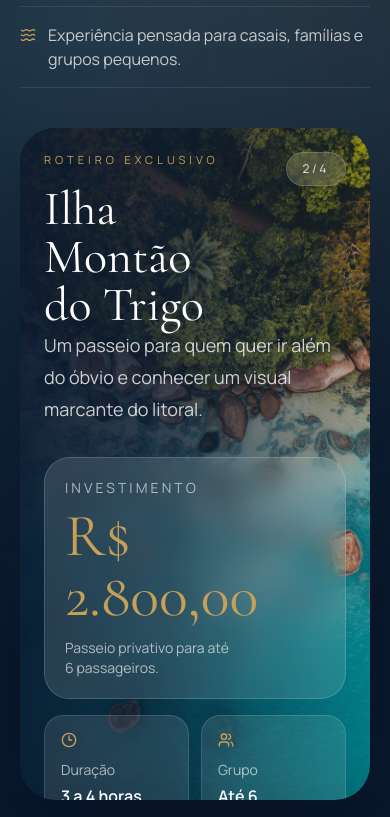
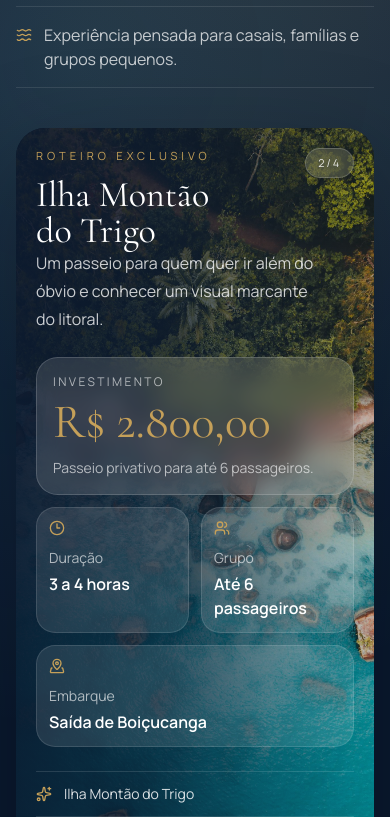
Before and after one commit to AGENCIAVCD/Marley-Aluguel-lancha, a Next.js app: page / in a window 390 px wide. Shown: the part 2620-3437 px from the top of the page. Built offline with nearby package versions, Linux system fonts and the light colour scheme.

Commit message:
Fix mobile pricing card clipping

```diff
--- a/app/page.tsx
+++ b/app/page.tsx
@@ -623,7 +623,7 @@ export default function Home() {
         className="relative overflow-hidden bg-[var(--color-navy)] py-18 text-white lg:py-24"
       >
         <div className="absolute inset-0 bg-[radial-gradient(circle_at_20%_20%,rgba(114,213,242,0.12),transparent_35%),radial-gradient(circle_at_80%_10%,rgba(197,160,89,0.16),transparent_30%)]" />
-        <div className="relative mx-auto max-w-7xl px-5 sm:px-8 lg:px-12">
+        <div className="relative mx-auto max-w-7xl px-4 sm:px-8 lg:px-12">
           <motion.div {...fadeUp()} className="grid gap-6 lg:grid-cols-[0.9fr_1.1fr]">
             <div className="max-w-lg">
               <p className="font-sans text-[0.72rem] uppercase tracking-[0.4em] text-[var(--color-sand)]">
@@ -653,12 +653,12 @@ export default function Home() {
               initial={{ opacity: 0, x: shouldReduceMotion ? 0 : 28 }}
               animate={{ opacity: 1, x: 0 }}
               transition={{ duration: 0.5, ease: "easeOut" }}
-              className="relative overflow-hidden rounded-[2.2rem] bg-[var(--color-navy)] text-[var(--color-navy)] shadow-[0_34px_110px_rgba(0,0,0,0.28)]"
+              className="relative overflow-hidden rounded-[1.8rem] bg-[var(--color-navy)] text-[var(--color-navy)] shadow-[0_34px_110px_rgba(0,0,0,0.28)] sm:rounded-[2.2rem]"
             >
               <motion.div
                 animate={{ rotateY: isPlanRevealed ? 180 : 0 }}
                 transition={{ duration: 0.7, ease: [0.22, 1, 0.36, 1] }}
-                className="relative min-h-[42rem] [transform-style:preserve-3d] lg:min-h-[36rem]"
+                className="relative min-h-[50rem] [transform-style:preserve-3d] sm:min-h-[46rem] lg:min-h-[36rem]"
               >
                 <div className="absolute inset-0 overflow-hidden bg-[var(--color-navy)] [backface-visibility:hidden]">
                   <Image
@@ -669,27 +669,27 @@ export default function Home() {
                     className="object-cover"
                   />
                   <div className="absolute inset-0 bg-[linear-gradient(90deg,rgba(10,25,47,0.94)_0%,rgba(10,25,47,0.78)_44%,rgba(10,25,47,0.24)_100%)]" />
-                  <div className="relative flex min-h-[42rem] flex-col justify-between p-6 text-white sm:p-8 lg:min-h-[36rem] lg:p-10">
+                  <div className="relative flex min-h-[50rem] flex-col justify-between p-5 text-white sm:min-h-[46rem] sm:p-8 lg:min-h-[36rem] lg:p-10">
                     <div className="flex items-start justify-between gap-4">
                       <div>
                         <p className="font-sans text-[0.7rem] uppercase tracking-[0.36em] text-[var(--color-sand)]">
                           {selectedPlan.label}
                         </p>
-                        <h3 className="mt-4 max-w-[12ch] font-display text-5xl leading-none sm:text-6xl">
+                        <h3 className="mt-3 max-w-[12ch] font-display text-4xl leading-none sm:mt-4 sm:text-6xl">
                           {selectedPlan.title}
                         </h3>
                       </div>
-                      <div className="rounded-full border border-white/18 bg-white/12 px-4 py-2 text-xs uppercase tracking-[0.22em] text-white/86 backdrop-blur-md">
+                      <div className="rounded-full border border-white/18 bg-white/12 px-3 py-1.5 text-[0.68rem] uppercase tracking-[0.18em] text-white/86 backdrop-blur-md sm:px-4 sm:py-2 sm:text-xs sm:tracking-[0.22em]">
                         {activePlanIndex + 1}/{plans.length}
                       </div>
                     </div>
 
                     <div className="max-w-3xl">
-                      <p className="max-w-md text-lg leading-8 text-white/78">{selectedPlan.tagline}</p>
-                      <div className="mt-8 grid gap-4 md:grid-cols-[0.86fr_1fr] md:items-end">
-                        <div className="rounded-[1.6rem] border border-white/16 bg-white/12 p-5 backdrop-blur-md">
-                          <p className="text-sm uppercase tracking-[0.22em] text-white/62">Investimento</p>
-                          <p className="mt-2 font-display text-6xl leading-none text-[var(--color-sand)]">
+                      <p className="max-w-md text-base leading-7 text-white/78 sm:text-lg sm:leading-8">{selectedPlan.tagline}</p>
+                      <div className="mt-6 grid gap-3 sm:mt-8 md:grid-cols-[0.86fr_1fr] md:items-end">
+                        <div className="rounded-[1.35rem] border border-white/16 bg-white/12 p-4 backdrop-blur-md sm:rounded-[1.6rem] sm:p-5">
+                          <p className="text-xs uppercase tracking-[0.2em] text-white/62 sm:text-sm sm:tracking-[0.22em]">Investimento</p>
+                          <p className="mt-2 font-display text-5xl leading-none text-[var(--color-sand)] sm:text-6xl">
                             {selectedPlan.price}
                           </p>
                           <p className="mt-3 text-sm text-white/64">Passeio privativo para até 6 passageiros.</p>
@@ -700,18 +700,18 @@ export default function Home() {
 
                         <div className="grid gap-3">
                           <div className="grid grid-cols-2 gap-3">
-                            <div className="rounded-[1.2rem] border border-white/12 bg-white/10 p-4">
+                            <div className="rounded-[1.2rem] border border-white/12 bg-white/10 p-3 sm:p-4">
                               <Clock3 aria-hidden="true" className="h-4 w-4 text-[var(--color-sand)]" />
                               <p className="mt-3 text-sm text-white/64">Duração</p>
                               <p className="mt-1 font-semibold">{selectedPlan.duration}</p>
                             </div>
-                            <div className="rounded-[1.2rem] border border-white/12 bg-white/10 p-4">
+                            <div className="rounded-[1.2rem] border border-white/12 bg-white/10 p-3 sm:p-4">
                               <Users aria-hidden="true" className="h-4 w-4 text-[var(--color-sand)]" />
                               <p className="mt-3 text-sm text-white/64">Grupo</p>
                               <p className="mt-1 font-semibold">{selectedPlan.capacity}</p>
                             </div>
                           </div>
-                          <div className="rounded-[1.2rem] border border-white/12 bg-white/10 p-4">
+                          <div className="rounded-[1.2rem] border border-white/12 bg-white/10 p-3 sm:p-4">
                             <MapPinned aria-hidden="true" className="h-4 w-4 text-[var(--color-sand)]" />
                             <p className="mt-3 text-sm text-white/64">Embarque</p>
                             <p className="mt-1 font-semibold">{selectedPlan.embark}</p>
@@ -771,7 +771,7 @@ export default function Home() {
                       className="object-cover"
                     />
                   </div>
-                  <div className="relative flex min-h-[42rem] flex-col justify-between p-6 sm:p-8 lg:min-h-[36rem] lg:p-10">
+                  <div className="relative flex min-h-[50rem] flex-col justify-between p-5 sm:min-h-[46rem] sm:p-8 lg:min-h-[36rem] lg:p-10">
                     <div className="flex items-start justify-between gap-4">
                       <div>
                         <p className="font-sans text-[0.7rem] uppercase tracking-[0.34em] text-[var(--color-navy)]/60">
```
